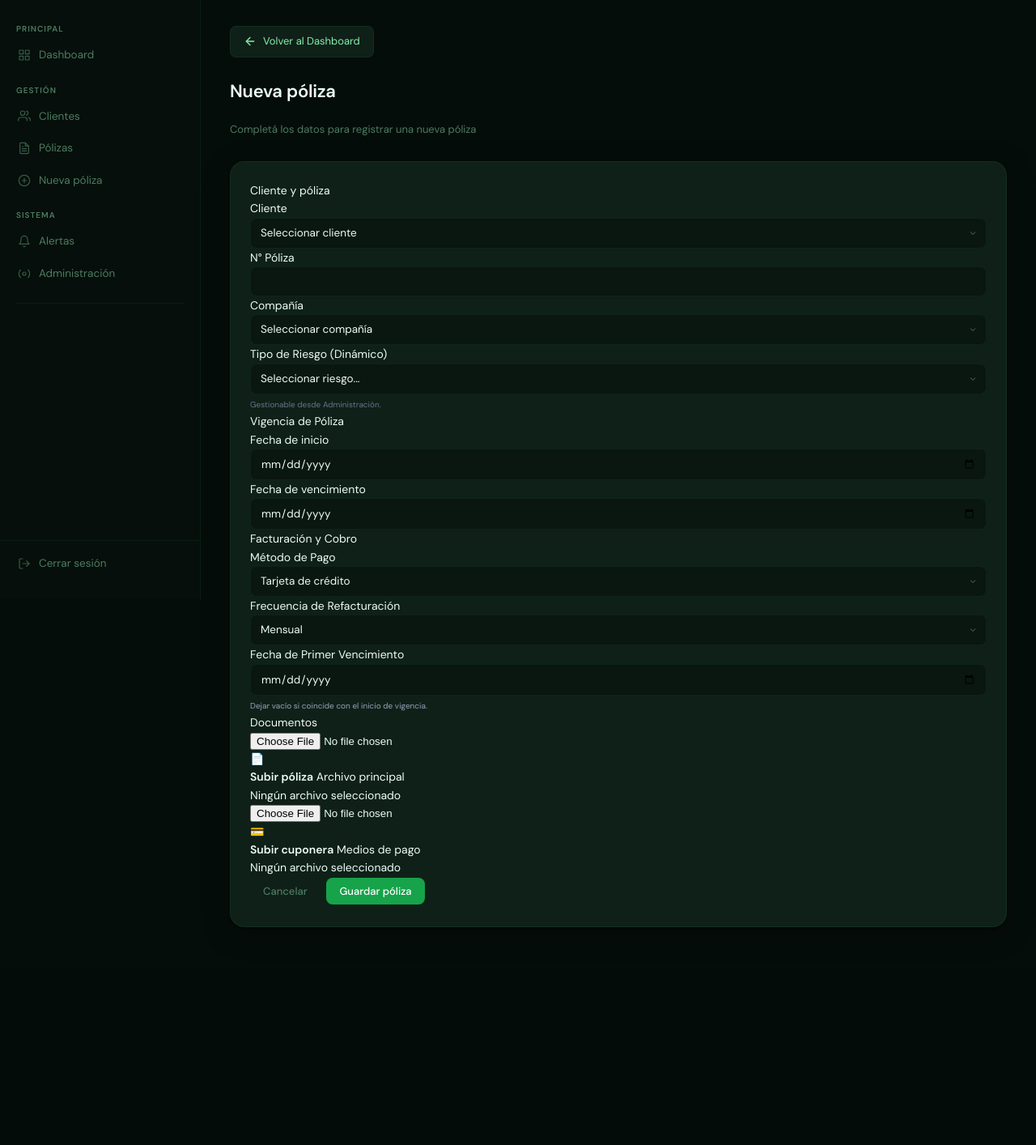
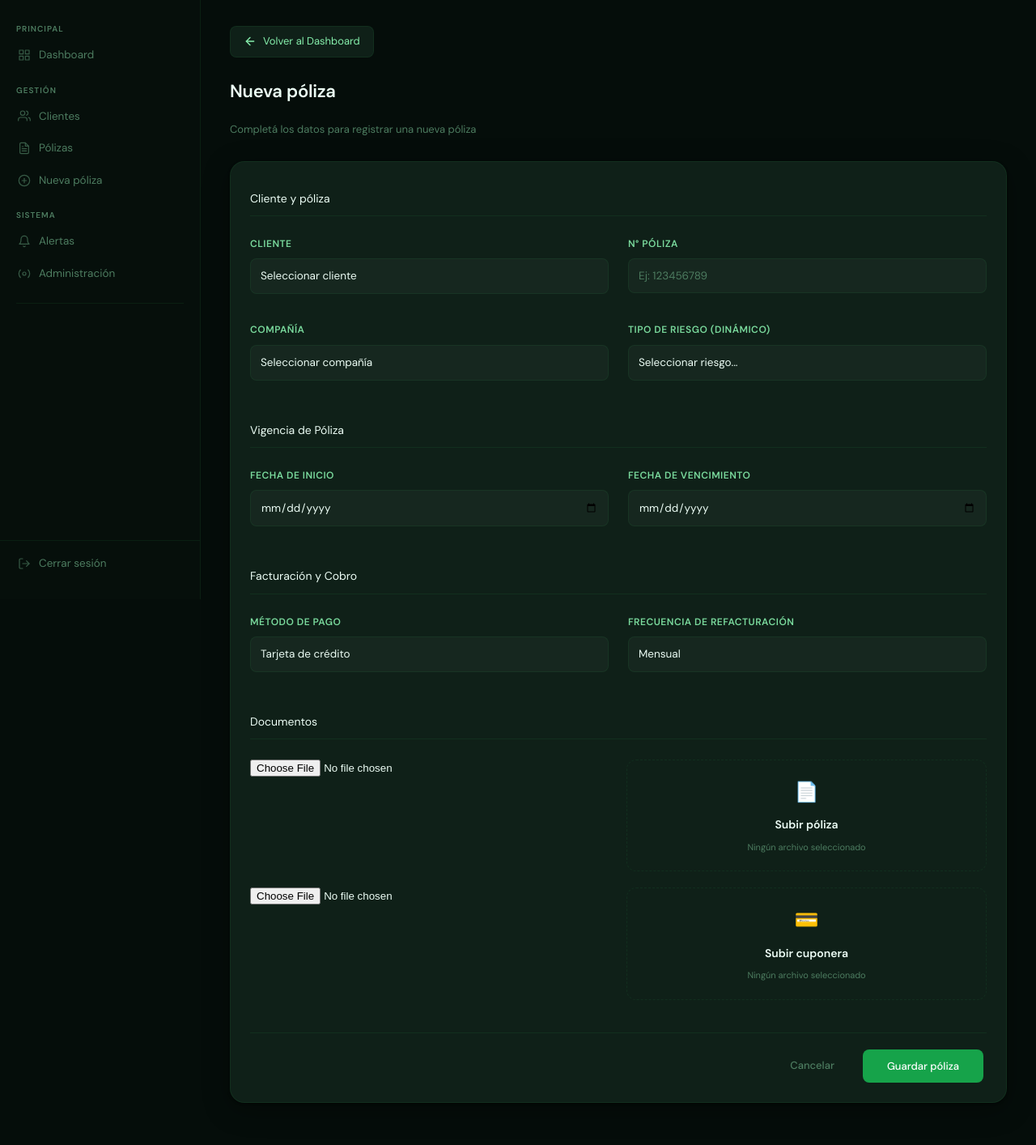
Before and after one commit to ferfama-debug/brokercrm, a Django app: page /polizas/nueva/ in a window 1280 px wide. Shown: the part 60-1474 px from the top of the page at 81% size. Before the commit the page ends 1205 px from the top, so only its background shows below. Run offline with Django 4.2, Linux system fonts and the light colour scheme; the visitor is signed in with stand-in values (Sample User, id 1); data that the repository does not hold is empty.

Commit message:
Mejora visual: etiquetas claras y mas espacio en el formulario

```diff
--- a/templates/policies/crear_poliza.html
+++ b/templates/policies/crear_poliza.html
@@ -1,12 +1,44 @@
 {% extends "base.html" %}
 {% block content %}
+
+<style>
+  /* Ajustes quirúrgicos para mejorar la legibilidad de los campos */
+  .form-grupo { margin-bottom: 20px; }
+  .form-grupo label {
+    display: block;
+    margin-bottom: 8px;
+    color: var(--text-secondary); /* Usa tu verde suave */
+    font-size: 12px;
+    font-weight: 600;
+    text-transform: uppercase;
+    letter-spacing: 0.5px;
+    opacity: 0.9;
+  }
+  .form-control {
+    background: rgba(255, 255, 255, 0.03) !important;
+    border: 1px solid var(--border) !important;
+    padding: 12px !important;
+    border-radius: var(--radius-sm) !important;
+    color: var(--text-primary) !important;
+  }
+  .form-control:focus {
+    border-color: var(--green-400) !important;
+    background: rgba(52, 211, 100, 0.05) !important;
+  }
+  .form-section-title {
+    margin-top: 10px;
+    margin-bottom: 25px;
+    padding-bottom: 10px;
+    border-bottom: 1px solid var(--border);
+  }
+</style>
 
 <div class="page-header">
   <div>
     <h1 class="page-title">Nueva póliza</h1>
     <p class="page-subtitle">Completá los datos para registrar una nueva póliza</p>
   </div>
-  </div>
+</div>
 
 {% if error %}
 <div class="card" style="margin-bottom: 16px; border-color: rgba(239,68,68,0.25);">
@@ -27,7 +59,7 @@
           <div class="sub-line"></div>
         </div>
 
-        <div class="form-row">
+        <div class="form-row" style="display: grid; grid-template-columns: 1fr 1fr; gap: 24px;">
           <div class="form-grupo">
             <label>Cliente</label>
             <select name="client" class="form-control required" required>
@@ -43,11 +75,11 @@
 
           <div class="form-grupo">
             <label>N° Póliza</label>
-            <input type="text" name="policy_number" class="form-control required" required>
+            <input type="text" name="policy_number" class="form-control required" required placeholder="Ej: 123456789">
           </div>
         </div>
 
-        <div class="form-row">
+        <div class="form-row" style="display: grid; grid-template-columns: 1fr 1fr; gap: 24px; margin-top: 15px;">
           <div class="form-grupo">
             <label>Compañía</label>
             <select name="company" class="form-control required" required>
@@ -66,20 +98,17 @@
                 <option value="{{ r.id }}">{{ r.nombre }}</option>
               {% endfor %}
             </select>
-            <small style="color: #64748b; font-size: 10px; margin-top: 4px;">Gestionable desde Administración.</small>
           </div>
-
-          <input type="hidden" name="tipo_poliza" value="OTRO">
         </div>
       </div>
 
-      <div class="form-section">
+      <div class="form-section" style="margin-top: 30px;">
         <div class="form-section-title titulo-pro">
           Vigencia de Póliza
           <div class="sub-line"></div>
         </div>
 
-        <div class="form-row">
+        <div class="form-row" style="display: grid; grid-template-columns: 1fr 1fr; gap: 24px;">
           <div class="form-grupo">
             <label>Fecha de inicio</label>
             <input type="date" name="start_date" class="form-control required" required>
@@ -91,13 +120,13 @@
         </div>
       </div>
 
-      <div class="form-section">
+      <div class="form-section" style="margin-top: 30px;">
         <div class="form-section-title titulo-pro">
           Facturación y Cobro
           <div class="sub-line"></div>
         </div>
 
-        <div class="form-row">
+        <div class="form-row" style="display: grid; grid-template-columns: 1fr 1fr; gap: 24px;">
           <div class="form-grupo">
             <label>Método de Pago</label>
             <select name="forma_pago" id="forma_pago" class="form-control">
@@ -118,48 +147,34 @@
             </select>
           </div>
         </div>
-
-        <div class="form-row">
-            <div class="form-grupo">
-                <label>Fecha de Primer Vencimiento</label>
-                <input type="date" name="fecha_primer_vencimiento_cuponera" class="form-control">
-                <small style="color: #94a3b8; font-size: 10px; margin-top: 4px;">Dejar vacío si coincide con el inicio de vigencia.</small>
-            </div>
-        </div>
       </div>
 
-      <div class="form-section">
+      <div class="form-section" style="margin-top: 30px;">
         <div class="form-section-title titulo-pro">
           Documentos
           <div class="sub-line"></div>
         </div>
 
-        <div class="upload-grid">
+        <div class="upload-grid" style="display: grid; grid-template-columns: 1fr 1fr; gap: 20px;">
           <input type="file" id="pdf_poliza" name="pdf_poliza" accept=".pdf,application/pdf" class="file-input-hidden" onchange="mostrarNombre(this, 'poliza_nombre')">
-          <label for="pdf_poliza" class="drop-zone drop-zone-premium">
-            <div class="drop-icon">📄</div>
-            <div class="drop-content">
-              <strong>Subir póliza</strong>
-              <span>Archivo principal</span>
-            </div>
-            <div id="poliza_nombre" class="file-badge file-badge-empty">Ningún archivo seleccionado</div>
+          <label for="pdf_poliza" class="drop-zone drop-zone-premium" style="border: 1px dashed var(--border); padding: 20px; text-align: center; border-radius: 12px; cursor: pointer;">
+            <div class="drop-icon" style="font-size: 24px; margin-bottom: 10px;">📄</div>
+            <strong>Subir póliza</strong>
+            <div id="poliza_nombre" style="font-size: 11px; color: var(--text-muted); margin-top: 8px;">Ningún archivo seleccionado</div>
           </label>
 
           <input type="file" id="cuponera_pdf" name="cuponera_pdf" accept=".pdf,application/pdf" class="file-input-hidden" onchange="mostrarNombre(this, 'cuponera_nombre')">
-          <label for="cuponera_pdf" class="drop-zone drop-zone-premium">
-            <div class="drop-icon">💳</div>
-            <div class="drop-content">
-              <strong>Subir cuponera</strong>
-              <span>Medios de pago</span>
-            </div>
-            <div id="cuponera_nombre" class="file-badge file-badge-empty">Ningún archivo seleccionado</div>
+          <label for="cuponera_pdf" class="drop-zone drop-zone-premium" style="border: 1px dashed var(--border); padding: 20px; text-align: center; border-radius: 12px; cursor: pointer;">
+            <div class="drop-icon" style="font-size: 24px; margin-bottom: 10px;">💳</div>
+            <strong>Subir cuponera</strong>
+            <div id="cuponera_nombre" style="font-size: 11px; color: var(--text-muted); margin-top: 8px;">Ningún archivo seleccionado</div>
           </label>
         </div>
       </div>
 
-      <div class="form-actions">
+      <div class="form-actions" style="margin-top: 40px; padding-top: 20px; border-top: 1px solid var(--border); display: flex; justify-content: flex-end; gap: 15px;">
         <a href="/polizas/" class="btn btn-ghost">Cancelar</a>
-        <button type="submit" class="btn btn-primary btn-pro">
+        <button type="submit" class="btn btn-primary btn-pro" style="padding: 12px 30px;">
           Guardar póliza
         </button>
       </div>
@@ -172,10 +187,10 @@ function mostrarNombre(input, id) {
   var el = document.getElementById(id);
   if (input.files && input.files.length > 0) {
     el.innerText = input.files[0].name;
-    el.classList.remove("file-badge-empty");
+    el.style.color = "var(--green-400)";
   } else {
     el.innerText = "Ningún archivo seleccionado";
-    el.classList.add("file-badge-empty");
+    el.style.color = "var(--text-muted)";
   }
 }
 </script>
```
